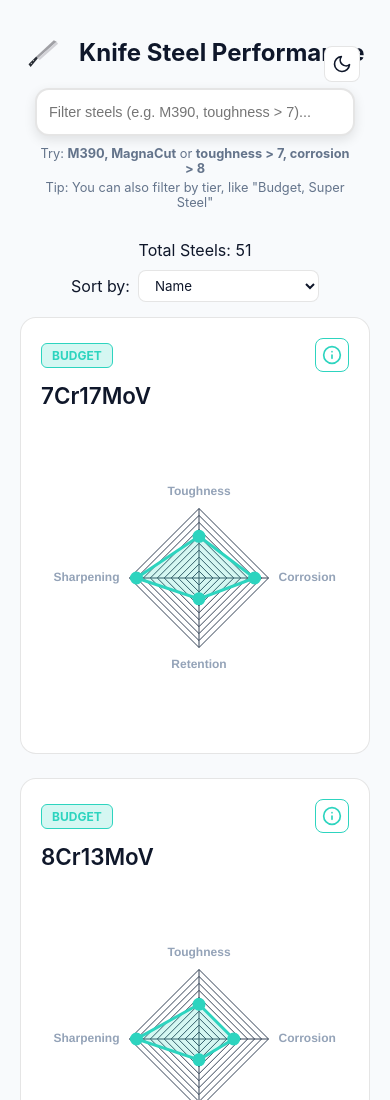
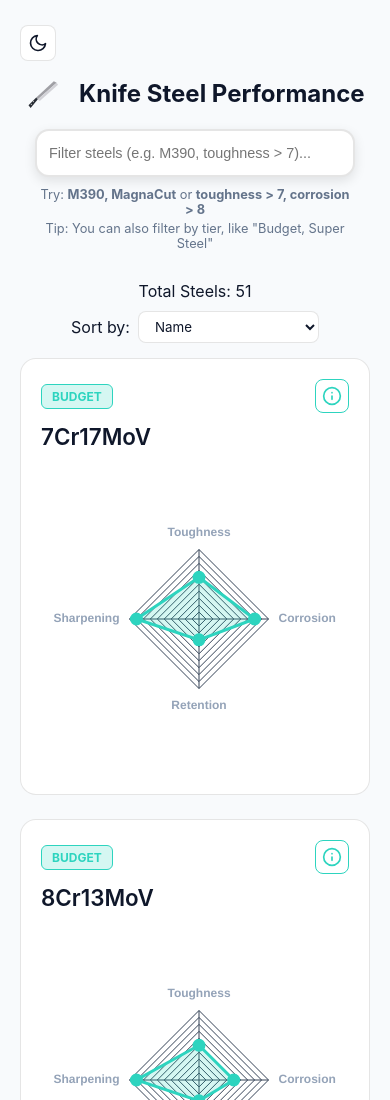
Before and after one commit to TravelingTechGuy/knives, a website with bundled scripts: page index.html in a window 390 px wide. Shown: the top 1100 px of the page. Built offline with nearby package versions, Linux system fonts and the light colour scheme.

Commit message:
fix theme button on phone

```diff
--- a/styles.css
+++ b/styles.css
@@ -213,6 +213,10 @@ canvas {
   .database-info { flex-direction: column; gap: 10px; }
   .title-icon-mirrored {
     display: none;
+  }
+  .header-controls {
+    position: static;
+    margin-top: 5px;
   }
 }
 
```
